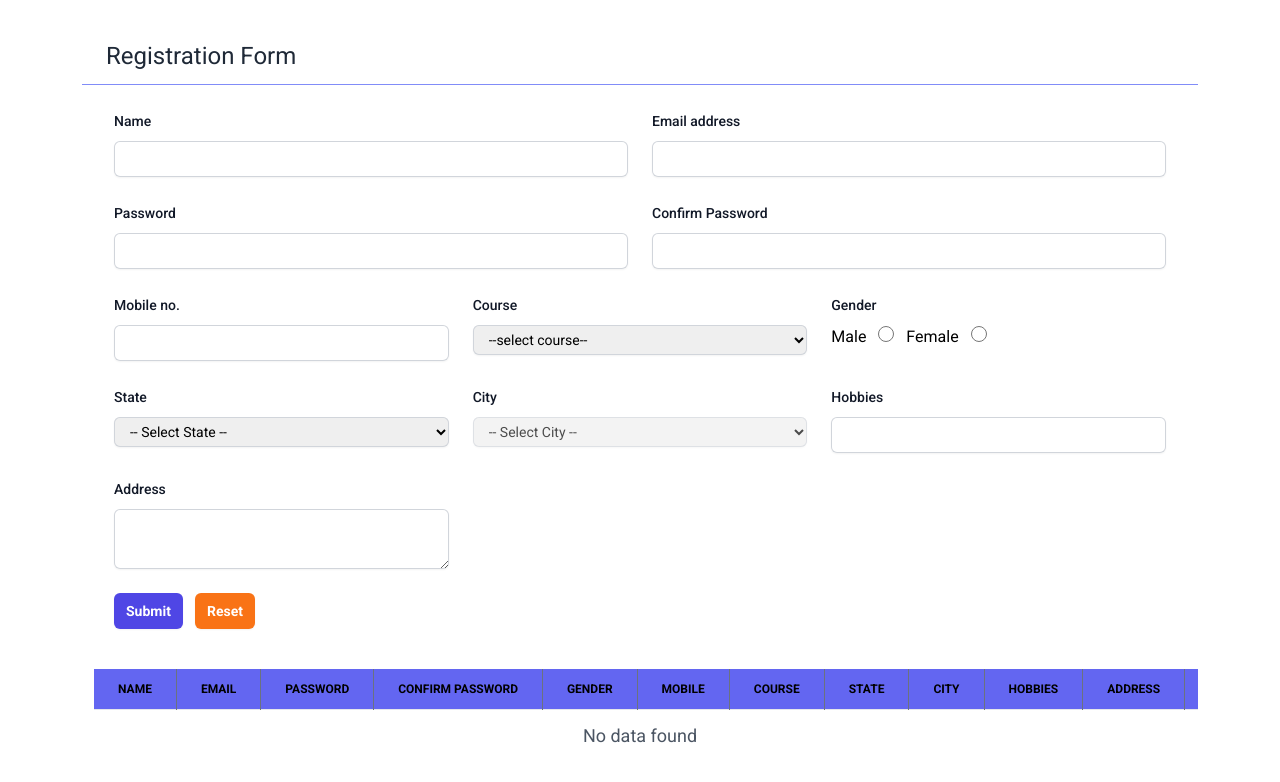
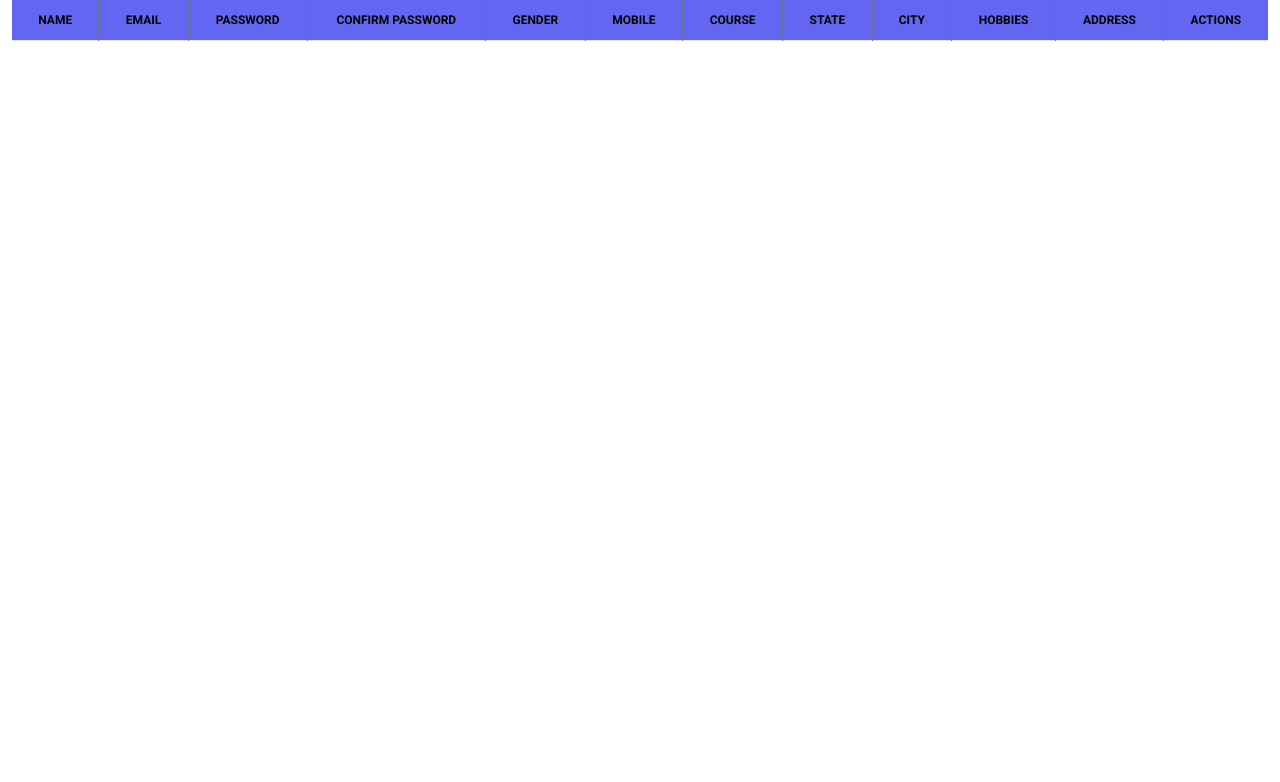
Before and after one commit to kevinchauhan/RWN-REACT-KEVIN, a React (Create React App) app: page / in a window 1280 px wide. Shown: the top 782 px of the page. Built offline with nearby package versions, Linux system fonts and the light colour scheme; the HTML template or start-up script is replaced by a standard one.

Commit message:
pr 8 student detail fix

```diff
--- a/src/App.js
+++ b/src/App.js
@@ -2,12 +2,12 @@ import React from 'react'
 import Timer from './PR5/Timer'
 import Pr7 from './PR7/Pr7'
 import './App.css'
+import Pr8 from './PR8/Pr8'
 
 const App = () => {
   return (
     <>
-      <Pr7 />
-      {/* <Timer /> */}
+      <Pr8 />
     </>
   )
 }
--- a/src/PR8/pages/StudentDetails.js
+++ b/src/PR8/pages/StudentDetails.js
@@ -1,6 +1,13 @@
-import React from 'react'
+import React, { useState } from 'react'
+import { Link } from "react-router-dom";
 
-const StudentDetails = ({ data, handleEdit, handleDelete, isEdit }) => {
+const StudentDetails = () => {
+
+    const [data, setData] = useState(() => {
+        const localData = JSON.parse(localStorage.getItem('user-data'))
+        return localData || []
+    })
+
     return (
 
         <div className="relative overflow-x-auto flex flex-wrap px-3">
@@ -24,7 +31,8 @@ const StudentDetails = ({ data, handleEdit, handleDelete, isEdit }) => {
                 <tbody>
                     {data.map((e, i) =>
                         <tr className="bg-white border-b" key={i}>
-                            <td className="px-6 py-4 border-r border-gray-400"><Link to={`/student/${e.id}`} >{e.name}</Link></td>
+                            {/* <td className="px-6 py-4 border-r border-gray-400"><Link to={`/student`} >{e.name}</Link></td> */}
+                            <td className="px-6 py-4 border-r border-gray-400">{e.name}</td>
                             <td className="px-6 py-4 border-r border-gray-400">{e.email}</td>
                             <td className="px-6 py-4 border-r border-gray-400">{e.password}</td>
                             <td className="px-6 py-4 border-r border-gray-400">{e.confirmPassword}</td>
@@ -35,16 +43,15 @@ const StudentDetails = ({ data, handleEdit, handleDelete, isEdit }) => {
                             <td className="px-6 py-4 border-r border-gray-400">{e.city}</td>
                             <td className="px-6 py-4 border-r border-gray-400">{e.hobbies}</td>
                             <td className="px-6 py-4 border-r border-gray-400">{e.address}</td>
-                            <td className="px-6 py-4">
-                                <button className='text-white bg-blue-600 hover:bg-blue-700 px-3 py-1 rounded' onClick={() => handleEdit(i)}>Edit</button>
-                                <button disabled={isEdit} className='text-white bg-red-600 hover:bg-red-700 disabled:opacity-75 disabled:cursor-not-allowed px-3 py-1 rounded ml-2' onClick={() => handleDelete(i)}>Delete</button>
-                            </td>
+                            {/* <td className="px-6 py-4">
+                                <button className='text-white bg-blue-600 hover:bg-blue-700 px-3 py-1 rounded' >Edit</button>
+                                <button className='text-white bg-red-600 hover:bg-red-700 disabled:opacity-75 disabled:cursor-not-allowed px-3 py-1 rounded ml-2'> Delete</button>
+                            </td> */}
                         </tr>
                     )}
                 </tbody>
             </table>
-            {data.length < 1 ? <h3 className='text-lg text-gray-600 text-center mt-3 w-full'>No data found</h3> : ''}
-        </div>
+        </div >
 
     )
 }
```
